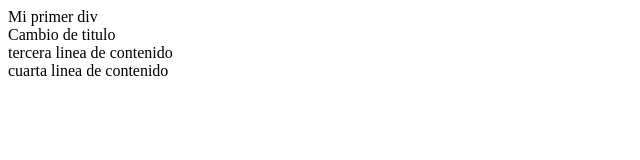
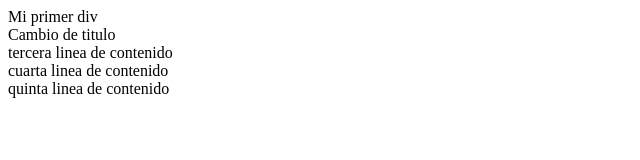
Before and after one commit to pavasamuel7-svg/pagina_web_git_martes_2026_1, a plain HTML site: page index.html in a window 1280 px wide. Shown: the whole page, without its empty margins (0-640 px from the left). Drawn offline with Linux system fonts and the light colour scheme.

Commit message:
Se agrego una quinta linea de contenido

```diff
--- a/index.html
+++ b/index.html
@@ -10,6 +10,7 @@
     <div>Cambio de titulo<div>
     <div>tercera linea de contenido<div>
     <div>cuarta linea de contenido<div>
+    <div>quinta linea de contenido<div>
 
 </body>
 </html>
```
